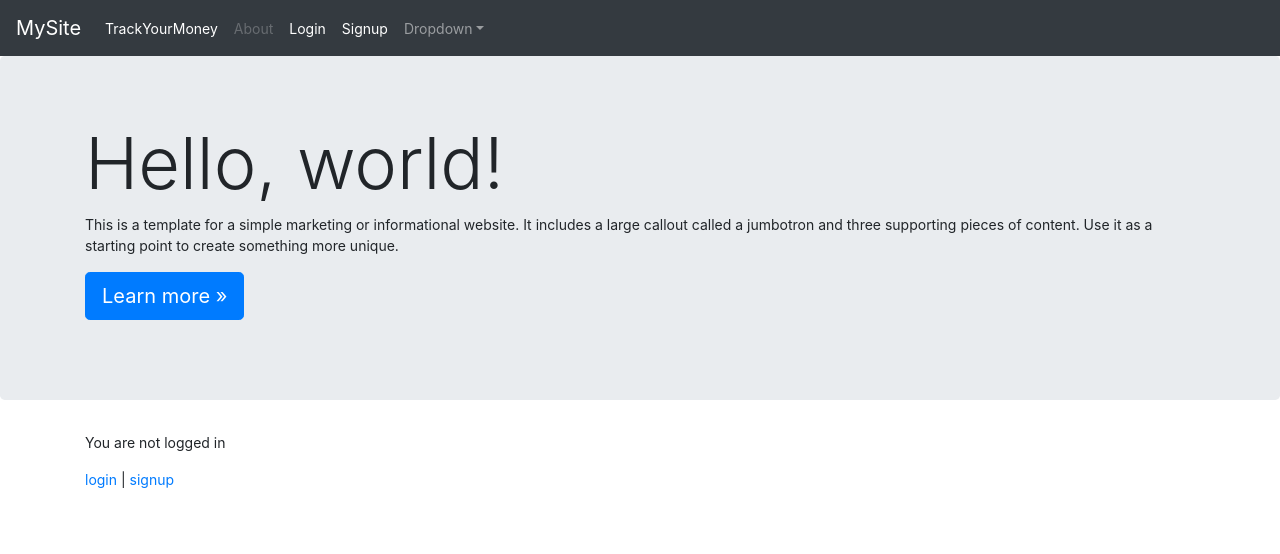
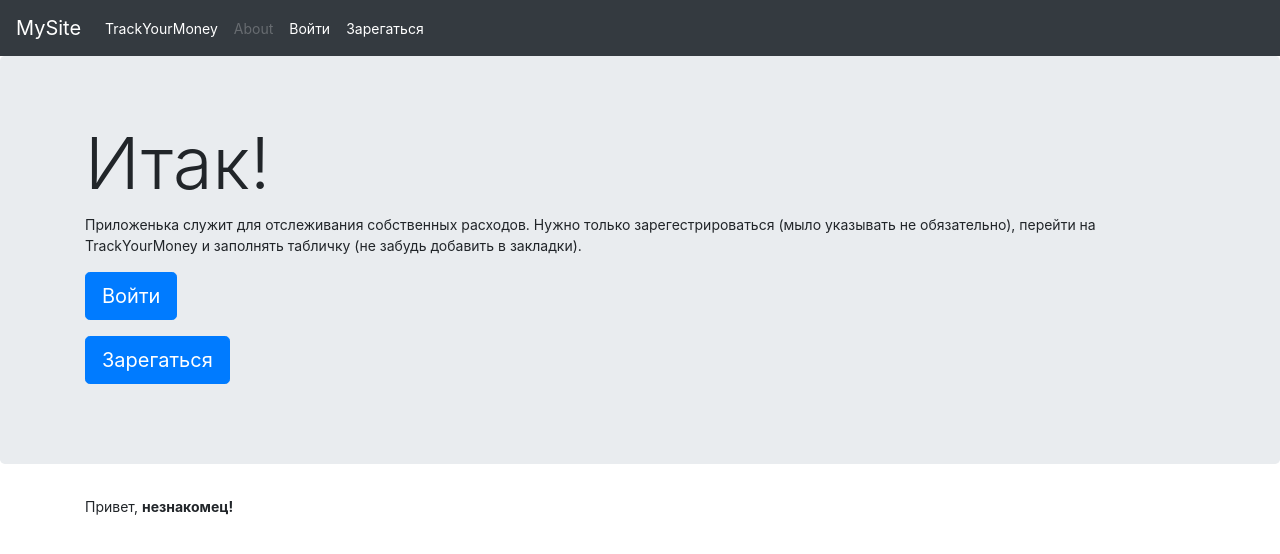
Before and after one commit to babayotta/mysite_old, a Django app: page / in a window 1280 px wide. Shown: the top 554 px of the page. Run offline with Django 3.2, Linux system fonts and the light colour scheme; some libraries are stand-ins or nearby versions.

Commit message:
Translate to Russian home page

```diff
--- a/src/templates/mysite/base.html
+++ b/src/templates/mysite/base.html
@@ -58,26 +58,16 @@
             </li>
             {% if user.is_authenticated %}
                 <li class="nav-item active">
-                    <a class="nav-link" href="{% url 'logout' %}">Logout</a>
+                    <a class="nav-link" href="{% url 'logout' %}">Выйти</a>
                 </li>
             {% else %}
                 <li class="nav-item active">
-                    <a class="nav-link" href="{% url 'login' %}">Login</a>
+                    <a class="nav-link" href="{% url 'login' %}">Войти</a>
                 </li>
                 <li class="nav-item active">
-                    <a class="nav-link" href="{% url 'signup' %}">Signup</a>
+                    <a class="nav-link" href="{% url 'signup' %}">Зарегаться</a>
                 </li>
             {% endif %}
-            <li class="nav-item dropdown">
-                <a class="nav-link dropdown-toggle" href="#" id="dropdown01"
-                   data-toggle="dropdown" aria-haspopup="true"
-                   aria-expanded="false">Dropdown</a>
-                <div class="dropdown-menu" aria-labelledby="dropdown01">
-                    <a class="dropdown-item" href="#">Action</a>
-                    <a class="dropdown-item" href="#">Another action</a>
-                    <a class="dropdown-item" href="#">Something else here</a>
-                </div>
-            </li>
         </ul>
     </div>
 </nav>
--- a/src/templates/mysite/home.html
+++ b/src/templates/mysite/home.html
@@ -9,21 +9,23 @@
         <!-- Main jumbotron for a primary marketing message or call to action -->
         <div class="jumbotron">
             <div class="container">
-                <h1 class="display-3">Hello, world!</h1>
-                <p>This is a template for a simple marketing or informational website.
-                    It includes a large callout called a jumbotron and three supporting
-                    pieces of content. Use it as a starting point to create something more unique.</p>
-                <p><a class="btn btn-primary btn-lg" href="#" role="button">Learn more &raquo;</a></p>
+                <h1 class="display-3">Итак!</h1>
+                <p>Приложенька служит для отслеживания собственных расходов.
+                Нужно только зарегестрироваться (мыло указывать не обязательно),
+                перейти на TrackYourMoney и заполнять табличку (не забудь добавить в закладки).</p>
+                {% if user.is_authenticated %}
+                    <p><a class="btn btn-primary btn-lg" href="{% url 'trym:list_of_transactions' %}" role="button">TrackYourMoney &raquo;</a></p>
+                {% else %}
+                    <p><a class="btn btn-primary btn-lg" href="{% url 'login' %}" role="button">Войти</a></p>
+                    <p><a class="btn btn-primary btn-lg" href="{% url 'signup' %}" role="button">Зарегаться</a></p>
+                {% endif %}
             </div>
         </div>
         <div class="container">
             {% if user.is_authenticated %}
-                Hi {{ user.username }}!
-                <p><a href="{% url 'logout' %}">logout</a></p>
+                <p>Привет, <b>{{ user.username }}!</b></p>
             {% else %}
-                <p>You are not logged in</p>
-                <a href="{% url 'login' %}">login</a> |
-                <a href="{% url 'signup' %}">signup</a>
+                <p>Привет, <b>незнакомец!</b></p>
             {% endif %}
         </div>
 {#    </main>#}
```
